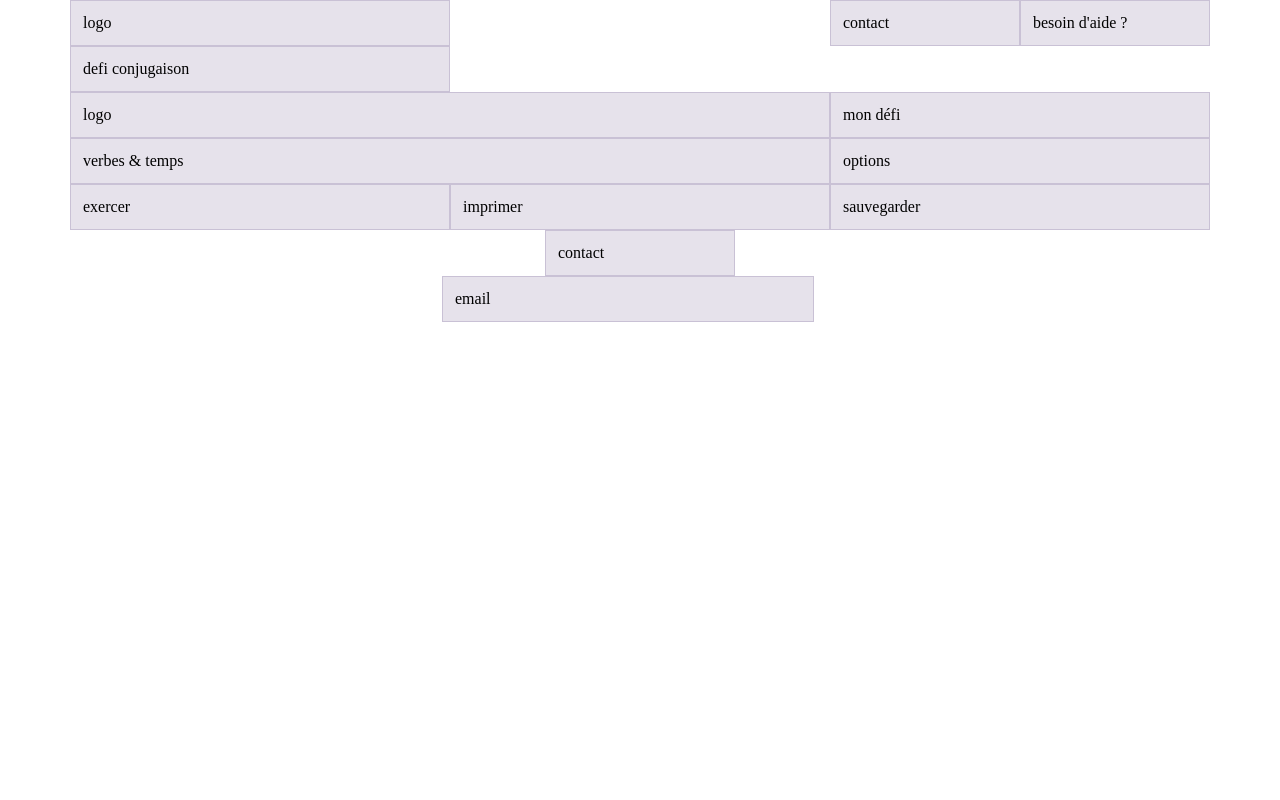
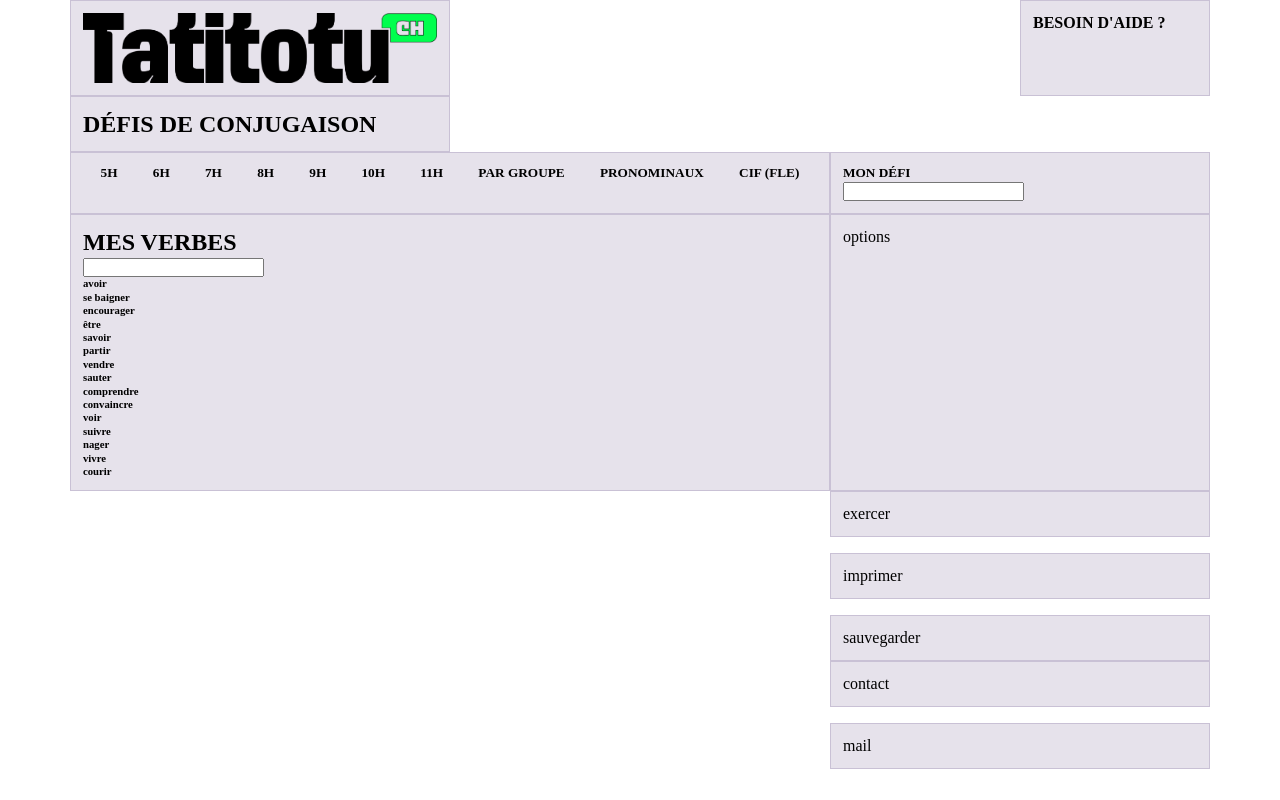
Before and after one commit to laurianestr/tatitotu, a website built with Parcel: page src/index.html in a window 1280 px wide. Built offline with nearby package versions, Linux system fonts and the light colour scheme.

Commit message:
heder html = ok

```diff
--- a/src/index.html
+++ b/src/index.html
@@ -11,18 +11,63 @@
       <div class="logo">
         <div class="container">
           <div class="row">
-            <div class="col-4">logo</div>
-            <div class="col-2 offset-4">contact</div>
-            <div class="col-2">besoin d'aide ?</div>
-            <div class="col-4">defi conjugaison</div>
+            <div class="col-4">
+              <img src="logo-tatitotu.png" alt="logo tatitotu" />
+            </div>
+            <div class="col-2 offset-6">
+              <h4>BESOIN D'AIDE ?</h4>
+            </div>
+            <div class="col-4">
+              <h2>DÉFIS DE CONJUGAISON</h2>
+            </div>
           </div>
         </div>
       </div>
       <div class="filter">
         <div class="container">
           <div class="row">
-            <div class="col-8">logo</div>
-            <div class="col-4">mon défi</div>
+            <div class="col-8">
+              <div class="classes">
+                <div class="type">
+                  <h5>5H</h5>
+                </div>
+                <div class="type">
+                  <h5>6H</h5>
+                </div>
+                <div class="type">
+                  <h5>7H</h5>
+                </div>
+                <div class="type">
+                  <h5>8H</h5>
+                </div>
+                <div class="type">
+                  <h5>9H</h5>
+                </div>
+                <div class="type">
+                  <h5>10H</h5>
+                </div>
+                <div class="type">
+                  <h5>11H</h5>
+                </div>
+                <div class="type">
+                  <h5>PAR GROUPE</h5>
+                </div>
+                <div class="type">
+                  <h5>PRONOMINAUX</h5>
+                </div>
+                <div class="type">
+                  <h5>CIF (FLE)</h5>
+                </div>
+              </div>
+            </div>
+            <div class="col-4">
+              <div class="defi">
+                <h5>MON DÉFI</h5>
+                <div class="textfield">
+                  <input type="text" />
+                </div>
+              </div>
+            </div>
           </div>
         </div>
       </div>
@@ -31,7 +76,63 @@
       <div class="verbes-temps">
         <div class="container">
           <div class="row">
-            <div class="col-8">verbes & temps</div>
+            <div class="col-8">
+              <div class="verbes">
+                <div class="verbes-text">
+                  <h2>MES VERBES</h2>
+                  <div class="textfield">
+                    <input type="text" />
+                  </div>
+                </div>
+                <div class="verbes-box">
+                  <div class="cellules">
+                    <h6>avoir</h6>
+                  </div>
+                  <div class="cellules">
+                    <h6>se baigner</h6>
+                  </div>
+                  <div class="cellules">
+                    <h6>encourager</h6>
+                  </div>
+                  <div class="cellules">
+                    <h6>être</h6>
+                  </div>
+                  <div class="cellules">
+                    <h6>savoir</h6>
+                  </div>
+                  <div class="cellules">
+                    <h6>partir</h6>
+                  </div>
+                  <div class="cellules">
+                    <h6>vendre</h6>
+                  </div>
+                  <div class="cellules">
+                    <h6>sauter</h6>
+                  </div>
+                  <div class="cellules">
+                    <h6>comprendre</h6>
+                  </div>
+                  <div class="cellules">
+                    <h6>convaincre</h6>
+                  </div>
+                  <div class="cellules">
+                    <h6>voir</h6>
+                  </div>
+                  <div class="cellules">
+                    <h6>suivre</h6>
+                  </div>
+                  <div class="cellules">
+                    <h6>nager</h6>
+                  </div>
+                  <div class="cellules">
+                    <h6>vivre</h6>
+                  </div>
+                  <div class="cellules">
+                    <h6>courir</h6>
+                  </div>
+                </div>
+              </div>
+            </div>
             <div class="col-4">options</div>
           </div>
         </div>
@@ -39,9 +140,13 @@
       <div class="choice">
         <div class="container">
           <div class="row">
-            <div class="col-4">exercer</div>
-            <div class="col-4">imprimer</div>
-            <div class="col-4">sauvegarder</div>
+            <div class="col-4 offset-8">exercer</div>
+          </div>
+          <div class="row">
+            <div class="col-4 offset-8">imprimer</div>
+          </div>
+          <div class="row">
+            <div class="col-4 offset-8">sauvegarder</div>
           </div>
         </div>
       </div>
@@ -50,9 +155,10 @@
       <div class="contact">
         <div class="container">
           <div class="row">
-            <div class="col-2 offset-5">contact</div>
+            <div class="col-4 offset-8">contact</div>
+          </div>
           <div class="row">
-            <div class="col-4 offset-4">email</div>
+            <div class="col-4 offset-8">mail</div>
           </div>
         </div>
       </div>
--- a/src/scss/main.scss
+++ b/src/scss/main.scss
@@ -1,4 +1,4 @@
 @import "base";
 @import "layout";
-@import "modules/example";
+@import "modules/filter";
 @import "bootstrap/scss/bootstrap-grid";
--- /dev/null
+++ b/src/scss/modules/filter.scss
@@ -0,0 +1,5 @@
+.filter .classes {
+  display: flex;
+  flex-direction: row;
+  justify-content: space-around;
+}
```
Also changed, not shown: src/logo-tatitotu.png (added), src/scss/modules/_example.scss (deleted), 1 other file.
